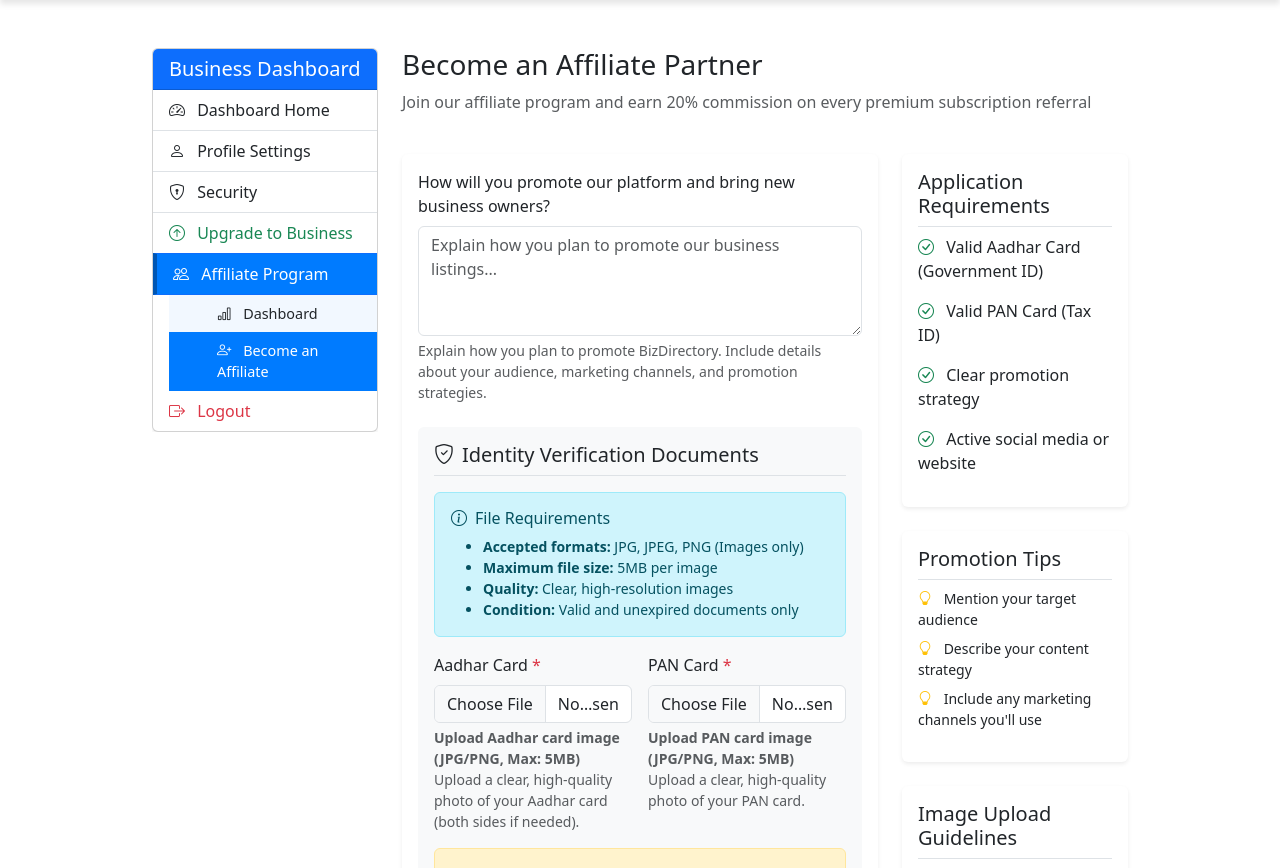
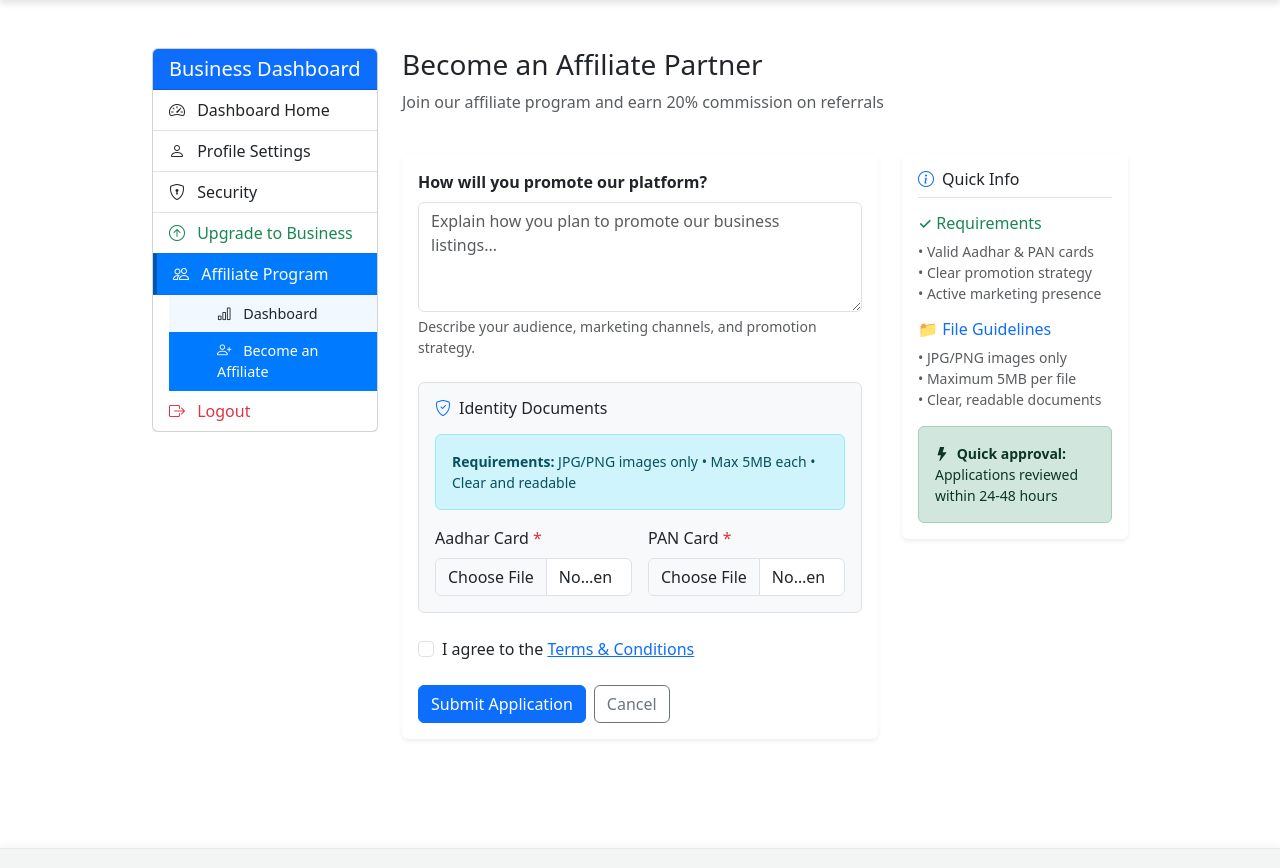
Before and after one commit to rakeshptajlapur/bizdirectory, a Django app: page /affiliate/apply/ in a window 1280 px wide. Shown: the part 84-952 px from the top of the page. Run offline with Django 5.2, Linux system fonts and the light colour scheme; a user stored in the database is signed in; data comes from the database, SQL or seed files in the repository; parts of the project's set-up code (start-up, migrations or seed data) failed here and were passed over; some libraries are stand-ins or nearby versions; grey boxes are pictures that could not be loaded.

Commit message:
minimalistic form ui for apply affiliate and kyc_document template for affiliate module

```diff
--- a/affiliate/templates/affiliate/apply.html
+++ b/affiliate/templates/affiliate/apply.html
@@ -6,7 +6,7 @@
 <div class="row mb-4">
     <div class="col">
         <h1 class="h3">Become an Affiliate Partner</h1>
-        <p class="text-muted">Join our affiliate program and earn 20% commission on every premium subscription referral</p>
+        <p class="text-muted">Join our affiliate program and earn 20% commission on referrals</p>
     </div>
 </div>
 
@@ -14,187 +14,138 @@
     <div class="col-lg-8">
         <div class="card border-0 shadow-sm">
             <div class="card-body">
+                {% if messages %}
+                    {% for message in messages %}
+                        <div class="alert alert-{{ message.tags }} alert-dismissible fade show" role="alert">
+                            {{ message }}
+                            <button type="button" class="btn-close" data-bs-dismiss="alert" aria-label="Close"></button>
+                        </div>
+                    {% endfor %}
+                {% endif %}
+
                 <form method="post" enctype="multipart/form-data" id="affiliateApplicationForm">
                     {% csrf_token %}
 
                     <!-- Promotion Strategy -->
                     <div class="mb-4">
-                        <label for="{{ form.promotion_strategy.id_for_label }}" class="form-label">{{ form.promotion_strategy.label }}</label>
+                        <label for="{{ form.promotion_strategy.id_for_label }}" class="form-label fw-semibold">
+                            How will you promote our platform?
+                        </label>
                         {{ form.promotion_strategy }}
-                        <div class="form-text">
-                            Explain how you plan to promote BizDirectory. Include details about your audience, marketing channels, and promotion strategies.
+                        <div class="form-text small">
+                            Describe your audience, marketing channels, and promotion strategy.
                         </div>
                         {% if form.promotion_strategy.errors %}
-                            <div class="text-danger">
+                            <div class="text-danger small mt-1">
                                 {{ form.promotion_strategy.errors }}
                             </div>
                         {% endif %}
                     </div>
 
-                    <!-- KYC Documents Section -->
-                    <div class="card bg-light border-0 mb-4">
-                        <div class="card-body">
-                            <h5 class="card-title border-bottom pb-2 mb-3">
-                                <i class="bi bi-shield-check me-2"></i>Identity Verification Documents
-                            </h5>
+                    <!-- Documents Section -->
+                    <div class="border rounded p-3 mb-4" style="background-color: #f8f9fa;">
+                        <h6 class="mb-3">
+                            <i class="bi bi-shield-check me-2 text-primary"></i>Identity Documents
+                        </h6>
 
-                            <!-- File Format Alert - Updated for Images Only -->
-                            <div class="alert alert-info mb-3">
-                                <h6 class="mb-2"><i class="bi bi-info-circle me-2"></i>File Requirements</h6>
-                                <ul class="mb-0 small">
-                                    <li><strong>Accepted formats:</strong> JPG, JPEG, PNG (Images only)</li>
-                                    <li><strong>Maximum file size:</strong> 5MB per image</li>
-                                    <li><strong>Quality:</strong> Clear, high-resolution images</li>
-                                    <li><strong>Condition:</strong> Valid and unexpired documents only</li>
-                                </ul>
+                        <div class="alert alert-info small mb-3">
+                            <strong>Requirements:</strong> JPG/PNG images only • Max 5MB each • Clear and readable
                         </div>
 
                         <div class="row g-3">
                             <div class="col-md-6">
-                                    <label for="{{ form.aadhar_card.id_for_label }}" class="form-label">Aadhar Card <span class="text-danger">*</span></label>
+                                <label for="{{ form.aadhar_card.id_for_label }}" class="form-label">
+                                    Aadhar Card <span class="text-danger">*</span>
+                                </label>
                                 {{ form.aadhar_card }}
-                                    <div class="form-text">
-                                        <strong>Upload Aadhar card image (JPG/PNG, Max: 5MB)</strong><br>
-                                        Upload a clear, high-quality photo of your Aadhar card (both sides if needed).
-                                    </div>
                                 {% if form.aadhar_card.errors %}
-                                        <div class="text-danger">
+                                    <div class="text-danger small mt-1">
                                         {{ form.aadhar_card.errors }}
                                     </div>
                                 {% endif %}
                                 {% if form.instance.aadhar_card %}
-                                        <div class="mt-2">
-                                            <span class="badge bg-success"><i class="bi bi-check-circle me-1"></i> Previously Uploaded</span>
+                                    <div class="mt-1">
+                                        <span class="badge bg-success small">Previously uploaded</span>
                                     </div>
                                 {% endif %}
                             </div>
 
                             <div class="col-md-6">
-                                    <label for="{{ form.pan_card.id_for_label }}" class="form-label">PAN Card <span class="text-danger">*</span></label>
+                                <label for="{{ form.pan_card.id_for_label }}" class="form-label">
+                                    PAN Card <span class="text-danger">*</span>
+                                </label>
                                 {{ form.pan_card }}
-                                    <div class="form-text">
-                                        <strong>Upload PAN card image (JPG/PNG, Max: 5MB)</strong><br>
-                                        Upload a clear, high-quality photo of your PAN card.
-                                    </div>
                                 {% if form.pan_card.errors %}
-                                        <div class="text-danger">
+                                    <div class="text-danger small mt-1">
                                         {{ form.pan_card.errors }}
                                     </div>
                                 {% endif %}
                                 {% if form.instance.pan_card %}
-                                        <div class="mt-2">
-                                            <span class="badge bg-success"><i class="bi bi-check-circle me-1"></i> Previously Uploaded</span>
+                                    <div class="mt-1">
+                                        <span class="badge bg-success small">Previously uploaded</span>
                                     </div>
                                 {% endif %}
                             </div>
                         </div>
-
-                            <div class="alert alert-warning mt-3 mb-0">
-                                <i class="bi bi-exclamation-triangle me-2"></i>
-                                <strong>Important:</strong> Please ensure images are clear, high-quality, and all text is readable. Blurry or low-quality images may delay your application approval.
-                            </div>
-                        </div>
                     </div>
 
+                    <!-- Terms Checkbox -->
                     <div class="form-check mb-4">
                         <input class="form-check-input" type="checkbox" id="termsCheck" required>
                         <label class="form-check-label" for="termsCheck">
-                            I agree to the <a href="#" data-bs-toggle="modal" data-bs-target="#affiliateTermsModal">Affiliate Terms & Conditions</a>
+                            I agree to the <a href="#" data-bs-toggle="modal" data-bs-target="#affiliateTermsModal">Terms & Conditions</a>
                         </label>
                     </div>
 
-                    <div class="mb-4">
+                    <!-- Submit Button -->
+                    <div class="d-flex gap-2">
                         <button type="submit" class="btn btn-primary" id="submitBtn">
                             <span class="spinner-border spinner-border-sm me-2" role="status" aria-hidden="true" style="display: none;"></span>
                             Submit Application
                         </button>
-                        <a href="{% url 'affiliate:dashboard' %}" class="btn btn-outline-secondary ms-2">Cancel</a>
+                        <a href="{% url 'affiliate:dashboard' %}" class="btn btn-outline-secondary">Cancel</a>
                     </div>
                 </form>
             </div>
         </div>
     </div>
 
-    <!-- Sidebar with requirements and tips -->
+    <!-- Compact Sidebar -->
     <div class="col-lg-4">
-        <!-- Application Requirements Card -->
-        <div class="card border-0 shadow-sm mb-4">
+        <div class="card border-0 shadow-sm">
             <div class="card-body">
-                <h5 class="card-title border-bottom pb-2">Application Requirements</h5>
-                <ul class="list-unstyled">
-                    <li class="mb-3">
-                        <i class="bi bi-check-circle text-success me-2"></i>
-                        Valid Aadhar Card (Government ID)
-                    </li>
-                    <li class="mb-3">
-                        <i class="bi bi-check-circle text-success me-2"></i>
-                        Valid PAN Card (Tax ID)
-                    </li>
-                    <li class="mb-3">
-                        <i class="bi bi-check-circle text-success me-2"></i>
-                        Clear promotion strategy
-                    </li>
-                    <li class="mb-3">
-                        <i class="bi bi-check-circle text-success me-2"></i>
-                        Active social media or website
-                    </li>
+                <h6 class="border-bottom pb-2 mb-3">
+                    <i class="bi bi-info-circle me-2 text-primary"></i>Quick Info
+                </h6>
+
+                <div class="mb-3">
+                    <h6 class="text-success mb-2">✓ Requirements</h6>
+                    <ul class="list-unstyled small text-muted mb-0">
+                        <li>• Valid Aadhar & PAN cards</li>
+                        <li>• Clear promotion strategy</li>
+                        <li>• Active marketing presence</li>
                     </ul>
                 </div>
+
+                <div class="mb-3">
+                    <h6 class="text-primary mb-2">📁 File Guidelines</h6>
+                    <ul class="list-unstyled small text-muted mb-0">
+                        <li>• JPG/PNG images only</li>
+                        <li>• Maximum 5MB per file</li>
+                        <li>• Clear, readable documents</li>
+                    </ul>
                 </div>
 
-        <!-- Promotion Tips Card -->
-        <div class="card border-0 shadow-sm mb-4">
-            <div class="card-body">
-                <h5 class="card-title border-bottom pb-2">Promotion Tips</h5>
-                <ul class="list-unstyled small">
-                    <li class="mb-2">
-                        <i class="bi bi-lightbulb text-warning me-2"></i>
-                        Mention your target audience
-                    </li>
-                    <li class="mb-2">
-                        <i class="bi bi-lightbulb text-warning me-2"></i>
-                        Describe your content strategy
-                    </li>
-                    <li class="mb-2">
-                        <i class="bi bi-lightbulb text-warning me-2"></i>
-                        Include any marketing channels you'll use
-                    </li>
-                </ul>
+                <div class="alert alert-success small mb-0">
+                    <i class="bi bi-lightning-fill me-1"></i>
+                    <strong>Quick approval:</strong> Applications reviewed within 24-48 hours
                 </div>
-        </div>
-
-        <!-- File Upload Guidelines - Updated for Images Only -->
-        <div class="card border-0 shadow-sm">
-            <div class="card-body">
-                <h5 class="card-title border-bottom pb-2">Image Upload Guidelines</h5>
-                <ul class="list-unstyled small">
-                    <li class="mb-2">
-                        <i class="bi bi-image text-primary me-2"></i>
-                        <strong>Accepted formats:</strong> JPG, JPEG, PNG
-                    </li>
-                    <li class="mb-2">
-                        <i class="bi bi-cloud-arrow-up text-primary me-2"></i>
-                        <strong>Maximum file size:</strong> 5MB per image
-                    </li>
-                    <li class="mb-2">
-                        <i class="bi bi-eye text-primary me-2"></i>
-                        Use high-resolution, clear images
-                    </li>
-                    <li class="mb-2">
-                        <i class="bi bi-sun text-primary me-2"></i>
-                        Good lighting, no shadows or glare
-                    </li>
-                    <li>
-                        <i class="bi bi-shield-check text-primary me-2"></i>
-                        Documents must be valid and unexpired
-                    </li>
-                </ul>
             </div>
         </div>
     </div>
 </div>
 
-<!-- Terms and Conditions Modal -->
+<!-- Simplified Terms Modal -->
 <div class="modal fade" id="affiliateTermsModal" tabindex="-1" aria-labelledby="affiliateTermsModalLabel" aria-hidden="true">
     <div class="modal-dialog modal-lg">
         <div class="modal-content">
@@ -203,26 +154,26 @@
                 <button type="button" class="btn-close" data-bs-dismiss="modal" aria-label="Close"></button>
             </div>
             <div class="modal-body">
-                <h6>1. Commission Structure</h6>
-                <p>Affiliates earn 20% commission on each premium subscription purchased using their referral code. Commission is calculated on the subscription amount excluding taxes.</p>
+                <div class="row g-3">
+                    <div class="col-md-6">
+                        <h6>Commission Structure</h6>
+                        <p class="small">20% commission on premium subscriptions using your referral code.</p>
 
-                <h6>2. Payment Terms</h6>
-                <p>Commissions are paid monthly with a minimum payout threshold of ₹5,000. Payments are processed within 30 days of the end of each month.</p>
+                        <h6>Payment Terms</h6>
+                        <p class="small">Monthly payments with ₹5,000 minimum threshold. Processed within 30 days.</p>
+                    </div>
+                    <div class="col-md-6">
+                        <h6>Referral Tracking</h6>
+                        <p class="small">Commission credited when referred business upgrades within 90 days.</p>
 
-                <h6>3. Referral Tracking</h6>
-                <p>Referrals are tracked through unique affiliate codes. Commission is credited only when the referred business upgrades to a premium plan within 90 days of registration.</p>
+                        <h6>Program Rules</h6>
+                        <p class="small">No spamming or false advertising. Violation results in termination.</p>
+                    </div>
+                </div>
 
-                <h6>4. Prohibited Practices</h6>
-                <p>Affiliates must not engage in spamming, false advertising, or any deceptive practices. Violation will result in termination from the program and forfeiture of unpaid commissions.</p>
-
-                <h6>5. Program Changes</h6>
-                <p>BizDirectory reserves the right to modify or terminate the affiliate program at any time with a 30-day notice.</p>
-
-                <h6>6. Relationship</h6>
-                <p>Affiliates are independent contractors and not employees of BizDirectory.</p>
-
-                <h6>7. Tax Reporting</h6>
-                <p>Affiliates are responsible for reporting and paying taxes on their commission earnings as required by law.</p>
+                <div class="alert alert-info small mb-0">
+                    <strong>Note:</strong> You are an independent contractor. Report and pay taxes on commission earnings as required by law.
+                </div>
             </div>
             <div class="modal-footer">
                 <button type="button" class="btn btn-primary" data-bs-dismiss="modal">I Understand</button>
@@ -232,53 +183,46 @@
 </div>
 
 <script>
-// Enhanced image upload validation and form handling
+// Simplified validation
 document.addEventListener('DOMContentLoaded', function() {
     const form = document.getElementById('affiliateApplicationForm');
     const submitBtn = document.getElementById('submitBtn');
     const spinner = submitBtn.querySelector('.spinner-border');
     const fileInputs = document.querySelectorAll('input[type="file"]');
 
-    // Image upload validation
+    // File validation
     fileInputs.forEach(input => {
         input.addEventListener('change', function() {
             const file = this.files[0];
-            if (file) {
-                // Check file size (5MB max)
+            if (!file) return;
+
+            // Size check
             if (file.size > 5 * 1024 * 1024) {
-                    alert('Image size should not exceed 5MB');
+                alert('File size must be less than 5MB');
                 this.value = '';
                 return;
             }
 
-                // Check file type - only images
+            // Type check
             const allowedTypes = ['image/jpeg', 'image/jpg', 'image/png'];
             if (!allowedTypes.includes(file.type)) {
-                    alert('Please upload only JPG, JPEG, or PNG images');
+                alert('Please upload JPG or PNG images only');
                 this.value = '';
                 return;
             }
 
-                // Show success indicator
-                const feedback = this.parentElement.querySelector('.file-feedback');
-                if (feedback) {
-                    feedback.remove();
-                }
-
-                const successDiv = document.createElement('div');
-                successDiv.className = 'file-feedback mt-1 text-success small';
-                successDiv.innerHTML = '<i class="bi bi-check-circle me-1"></i> Image selected: ' + file.name + ' (' + (file.size / 1024 / 1024).toFixed(2) + ' MB)';
-                this.parentElement.appendChild(successDiv);
-            }
+            // Success feedback
+            const label = this.parentElement.querySelector('label');
+            label.classList.add('text-success');
+            setTimeout(() => label.classList.remove('text-success'), 2000);
         });
     });
 
-    // Form submission handling
+    // Form submission
     form.addEventListener('submit', function(e) {
         submitBtn.disabled = true;
         spinner.style.display = 'inline-block';
 
-        // Re-enable after 5 seconds to prevent permanent disable
         setTimeout(function() {
             submitBtn.disabled = false;
             spinner.style.display = 'none';
```
Lines whose indentation alone changed are shown as unchanged.
